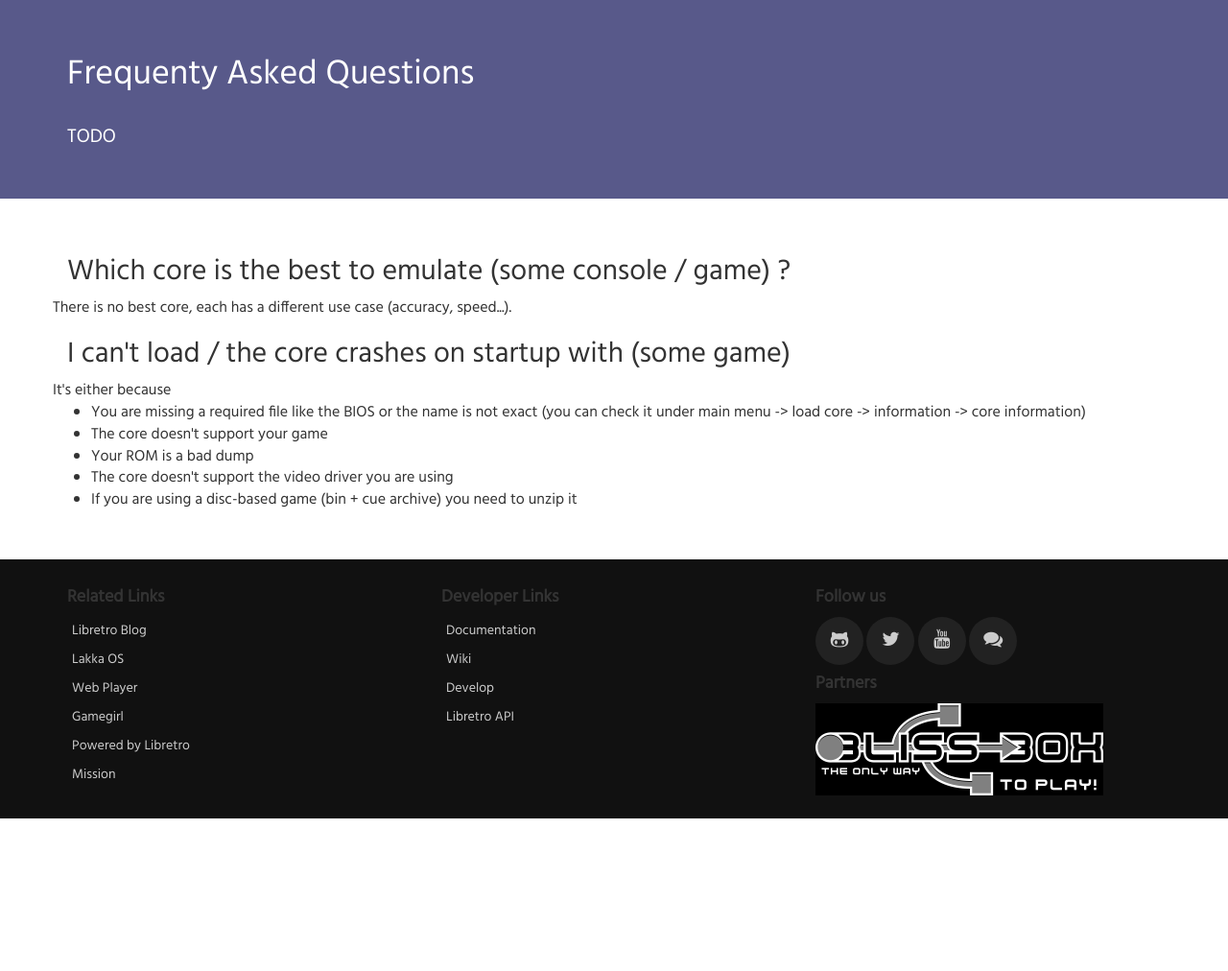
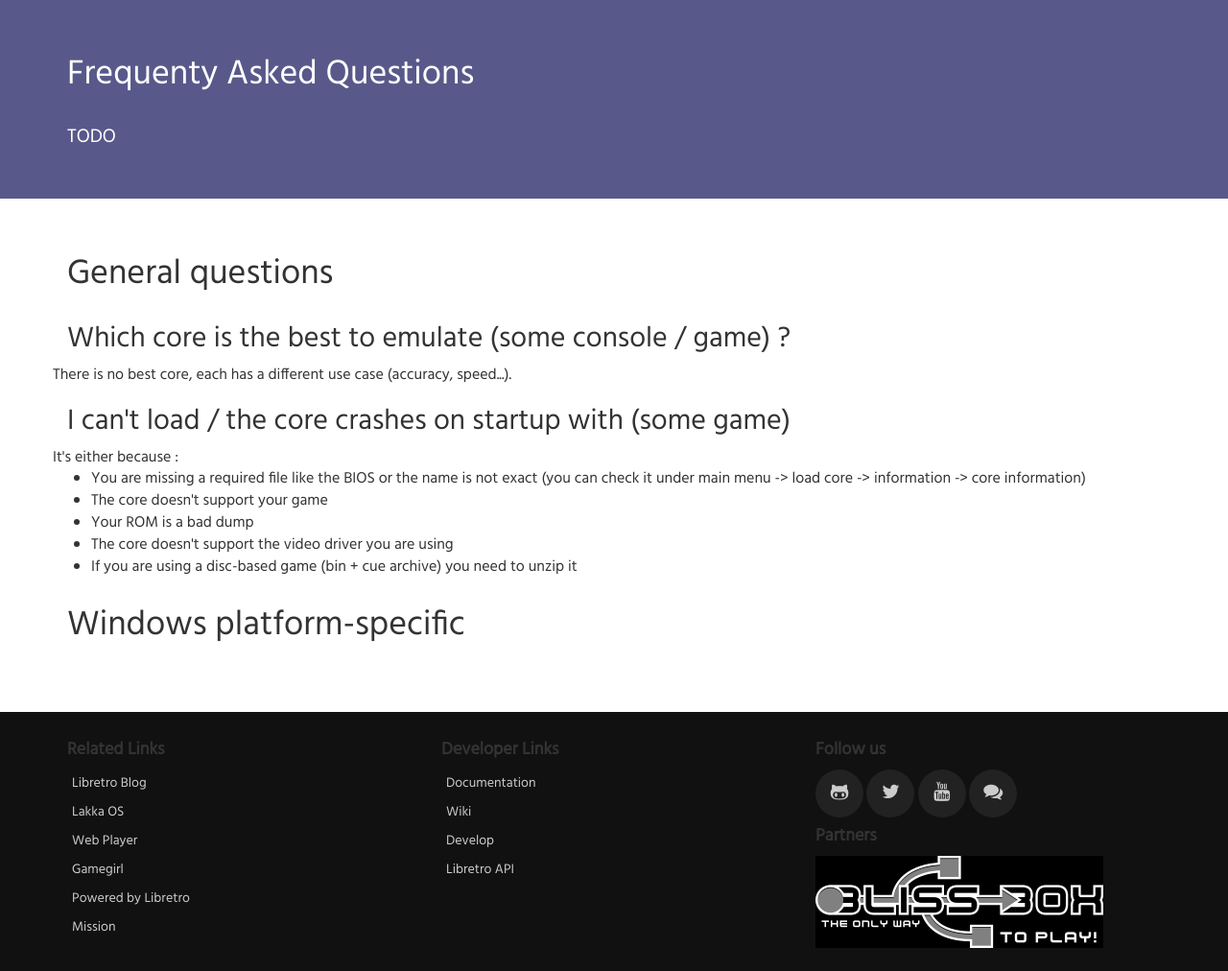
Before and after one commit to gouchi/www.retroarch.com, a PHP site: page /index.php?page=faq in a window 1280 px wide. Shown: the part 232-1244 px from the top of the page at 96% size. Before the commit the page ends 1085 px from the top, so only its background shows below. Run offline with PHP 8.4, Linux system fonts and the light colour scheme.

Commit message:
Update faq.php

```diff
--- a/faq.php
+++ b/faq.php
@@ -13,13 +13,14 @@
 
 <div class="doc">
     <div class="container">
+     <h1>General questions</h1>
         <h2>Which core is the best to emulate (some console / game) ?</h2>
         <div class="row platforms">
         There is no best core, each has a different use case (accuracy, speed...).
         </div>
      <h2>I can't load / the core crashes on startup with (some game)</h2>
      <div class="row platforms">
-      It's either because
+      It's either because :
 <ul>
  <li>You are missing a required file like the BIOS or the name is not exact
   (you can check it under main menu -> load core -> information -> core information)</li>
@@ -29,5 +30,7 @@
  <li>If you are using a disc-based game (bin + cue archive) you need to unzip it</li>
       </ul>
      </div>
+
+     <h1>Windows platform-specific</h1>
     </div>
 </div>
```
